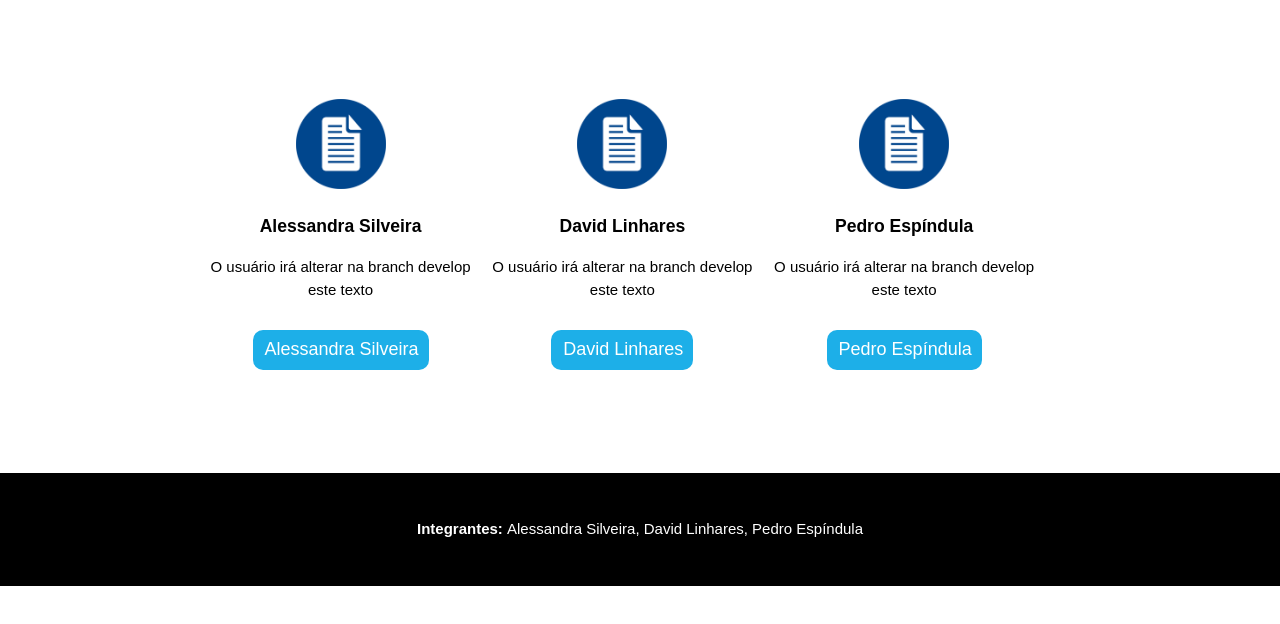
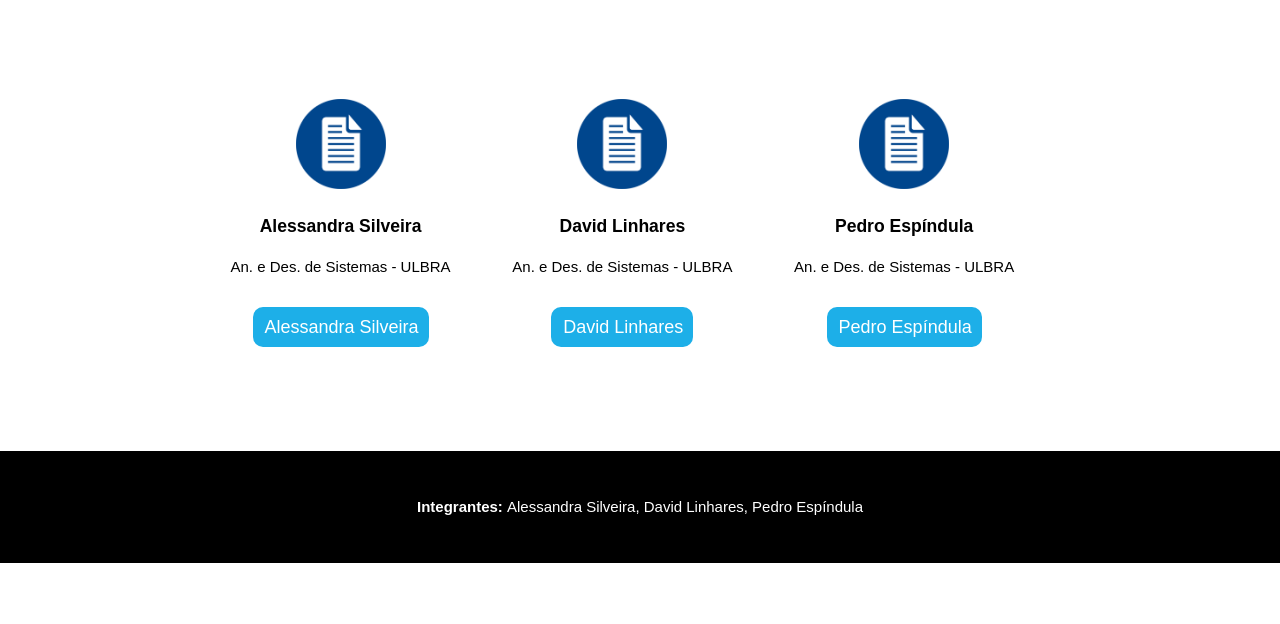
Before and after one commit to pedromespindula/Ulbra, a plain HTML site: page choose.html in a window 1280 px wide. Shown: the part 118-742 px from the top of the page. Drawn offline with Linux system fonts and the light colour scheme.

```diff
--- a/choose.html
+++ b/choose.html
@@ -27,19 +27,19 @@
       <div class="box">
         <img src="./img/doc.png">
         <h3>Alessandra Silveira</h3>
-        <p>O usuário irá alterar na branch develop este texto</p>
+        <p>An. e Des. de Sistemas - ULBRA</p>
         <a href="curriculos/alessandraSilveira/index.html"><button class="button_1">Alessandra Silveira</button></a>
       </div>
       <div class="box">
         <img src="./img/doc.png">
         <h3>David Linhares</h3>
-        <p>O usuário irá alterar na branch develop este texto</p>
+        <p>An. e Des. de Sistemas - ULBRA</p>
         <a href="curriculos/davidLinhares/index.html"><button class="button_1">David Linhares</button></a>
       </div>
       <div class="box">
         <img src="./img/doc.png">
         <h3>Pedro Espíndula</h3>
-        <p>O usuário irá alterar na branch develop este texto</p>
+        <p>An. e Des. de Sistemas - ULBRA</p>
         <a href="curriculos/pedroEspindula/index.html"><button class="button_1">Pedro Espíndula</button></a>
       </div>
     </div>
```
